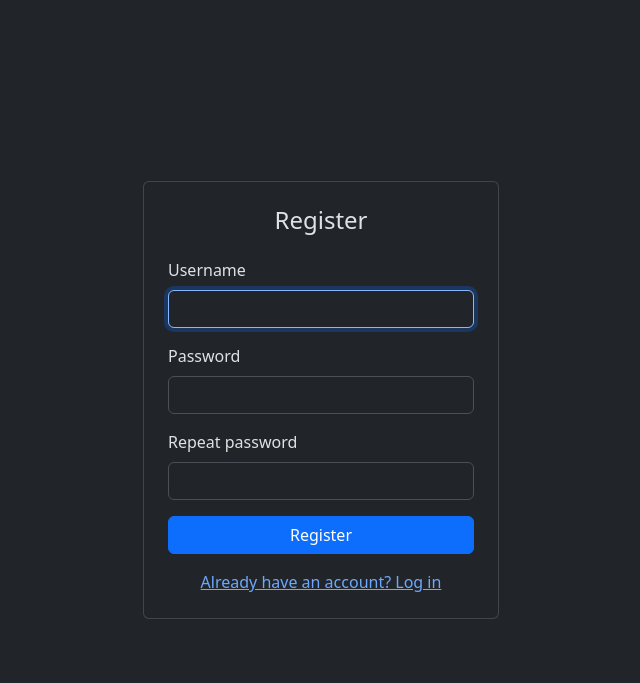
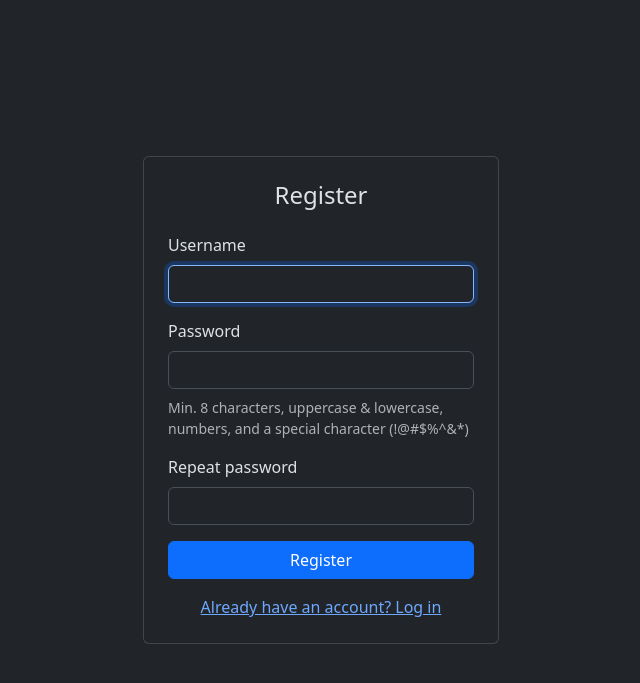
Before and after one commit to Skullheader1/LIALS, a Flask app: page /register in a window 1280 px wide. Shown: the top 683 px of the page, without its empty margins (319-959 px from the left). Run offline with Flask 3, Linux system fonts and the light colour scheme; some libraries are stand-ins or nearby versions.

Commit message:
Added strength requirements info box

```diff
--- a/web/templates/register.html
+++ b/web/templates/register.html
@@ -54,6 +54,9 @@
                             <div class="mb-3">
                                 <label for="password" class="form-label">Password</label>
                                 <input type="password" class="form-control" id="password" name="password" required minlength="8">
+                                <div class="form-text mt-2">
+                                    Min. 8 characters, uppercase &amp; lowercase, numbers, and a special character (!@#$%^&amp;*)
+                                </div>
                             </div>
 
                             <div class="mb-3">
```
